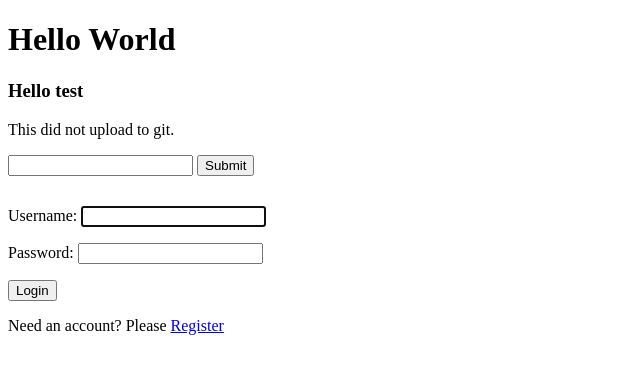
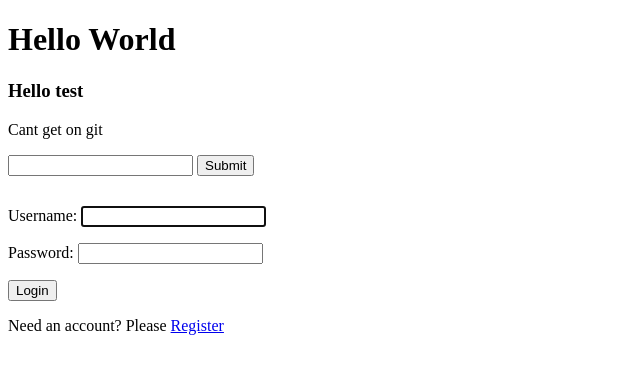
Before and after one commit to corpjuk/corpjuk.dev, a Django app: page /login/ in a window 1280 px wide. Shown: the top 374 px of the page, without its empty margins (0-640 px from the left). Run offline with Django 3.2, Linux system fonts and the light colour scheme.

Commit message:
Update base.html
???

```diff
--- a/templates/base.html
+++ b/templates/base.html
@@ -7,7 +7,7 @@
   <body>
     <h1>Hello World</h1>
     <h3>Hello test</h3>
-    <p>This did not upload to git.</p>
+    <p>Cant get on git</p>
     <form action='/articles/' method='GET'>
       <input type='text' name='q'/>
       <input type='submit' />
```
